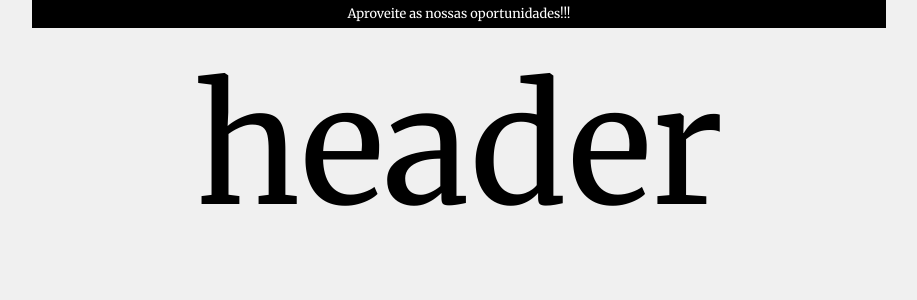
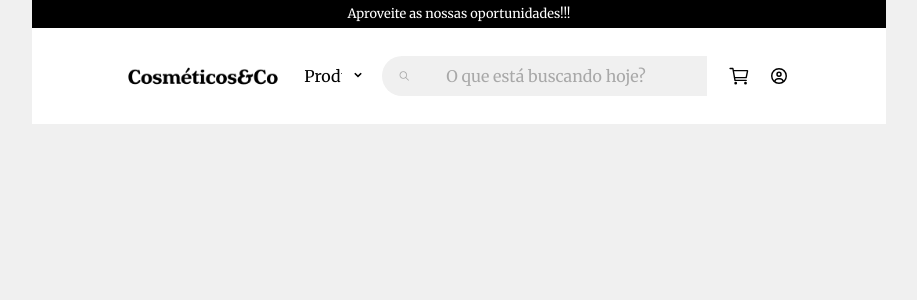
Before and after one commit to jnerydesigner/natura-challenge, a React (Vite) app in the folder frontend-natura/: page / in a window 1280 px wide. Shown: the top 300 px of the page, without its empty margins (181-1098 px from the left). Built offline with nearby package versions, Linux system fonts and the light colour scheme.

Commit message:
Feat: concluded styled header

```diff
--- a/frontend-natura/src/components/header.tsx
+++ b/frontend-natura/src/components/header.tsx
@@ -1,7 +1,24 @@
+import { SearchInputHome } from "./inputSearchHome";
+import { IoCartOutline } from "react-icons/io5";
+import { FaRegCircleUser } from "react-icons/fa6";
+import { SelectInputSearchHome } from "./selectInputSearchHome";
+
 export const Header: React.FC = () => {
   return (
-    <div className="w-bg-gold">
-      <h1 className="text-[10rem]">header</h1>
+    <div className="w-8/12 h-24 bg-white flex justify-center items-center">
+      <div className="w-[20%]">
+        <img src="/images/logo.png" alt="Logo Natura" />
+      </div>
+      <div className="w-[10%]">
+        <SelectInputSearchHome />
+      </div>
+      <div className="w-[40%] flex justify-center items-center p-2">
+        <SearchInputHome />
+      </div>
+      <div className="w-[10%] h-[40px] flex justify-center items-center flex-row">
+        <IoCartOutline className="mr-[20px] text-[1.4rem]" />
+        <FaRegCircleUser />
+      </div>
     </div>
   );
 };
--- /dev/null
+++ b/frontend-natura/src/components/inputSearchHome.tsx
@@ -0,0 +1,14 @@
+import { IoIosSearch } from "react-icons/io";
+
+export const SearchInputHome = () => {
+  return (
+    <div className="w-[100%] flex items-center bg-inputGray rounded-[40px] bg-transparent">
+      <IoIosSearch className="text-gray-700 ml-4 mr-4 text-[20px]" />
+      <input
+        type="text"
+        placeholder="O que está buscando hoje?"
+        className="outline-none w-[425px] bg-inputGray py-[8px] px-[20px] placeholder:text-gray-700"
+      />
+    </div>
+  );
+};
--- /dev/null
+++ b/frontend-natura/src/components/selectInputSearchHome.tsx
@@ -0,0 +1,20 @@
+export const SelectInputSearchHome = () => {
+  return (
+    <div className="relative inline-block w-full max-w-xs">
+      <select className="block appearance-none w-full bg-white border border-gray-300 hover:border-gray-400 px-4 py-2 pr-8 rounded leading-tight focus:bg-white focus:border-none border-none">
+        <option>Produtos</option>
+        <option>Cosméticos</option>
+        <option>Higiene</option>
+      </select>
+      <div className="pointer-events-none absolute inset-y-0 right-0 flex items-center px-2 text-gray-700">
+        <svg
+          className="fill-current h-4 w-4"
+          xmlns="http://www.w3.org/2000/svg"
+          viewBox="0 0 20 20"
+        >
+          <path d="M5.293 7.293L10 12l4.707-4.707-1.414-1.414L10 9.172l-3.293-3.293z" />
+        </svg>
+      </div>
+    </div>
+  );
+};
--- a/frontend-natura/tailwind.config.js
+++ b/frontend-natura/tailwind.config.js
@@ -22,11 +22,24 @@ export default {
       sans: ["Merriweather"],
     },
     colors: {
-      gray: '#4e4e4eff',
+      gray: {
+        100: '#F0F0F0',
+        200: '#E8E8E8',
+        300: '#E0E0E0',
+        400: '#DCDCDC',
+        500: '#D0D0D0',
+        600: '#B0B0B0',
+        700: '#A8A8A8',
+        800: '#909090',
+        900: '#696969',
+
+      },
       graylight: '#f0f0f0ff',
       black: '#000000ff',
       gold: '#ffc633ff',
-      white: '#ffffff'
+      white: '#ffffff',
+      inputGray: '#f0f0f0ff',
+      inputGrayDark: '#e0e0e0ff',
     }
   },
   plugins: [],
```
Also changed, not shown: frontend-natura/public/images/logo.png (added).
